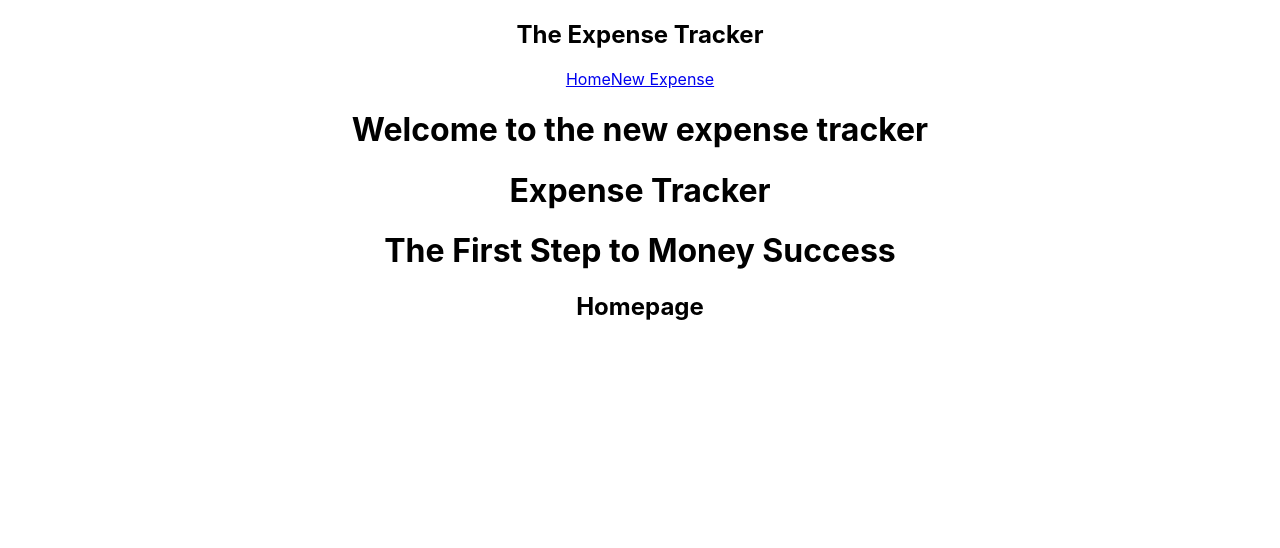
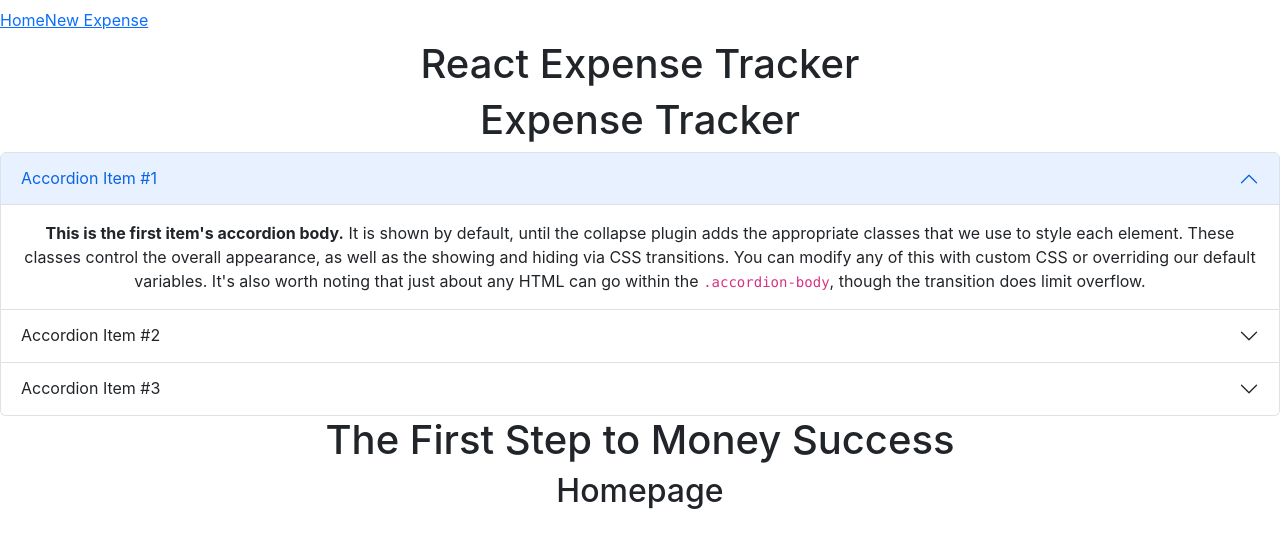
Before and after one commit to rmuchow95/ReactExpenseTracker, a React (Create React App) app: page / in a window 1280 px wide. Shown: the top 548 px of the page. Built offline with nearby package versions, Linux system fonts and the light colour scheme.

Commit message:
Made some changes, deleted some code

```diff
--- a/public/index.html
+++ b/public/index.html
@@ -3,6 +3,13 @@
   <head>
     <meta charset="utf-8" />
     <link rel="icon" href="%PUBLIC_URL%/favicon.ico" />
+    <link
+      href="https://cdn.jsdelivr.net/npm/bootstrap@5.2.2/dist/css/bootstrap.min.css"
+      rel="stylesheet"
+      integrity="sha384-Zenh87qX5JnK2Jl0vWa8Ck2rdkQ2Bzep5IDxbcnCeuOxjzrPF/et3URy9Bv1WTRi"
+      crossorigin="anonymous"
+    />
+
     <meta name="viewport" content="width=device-width, initial-scale=1" />
     <meta name="theme-color" content="#000000" />
     <meta
@@ -24,9 +31,14 @@
       work correctly both with client-side routing and a non-root public URL.
       Learn how to configure a non-root public URL by running `npm run build`.
     -->
-    <title>React App</title>
+    <title>React Expense Tracker</title>
   </head>
   <body>
+    <script
+      src="https://cdn.jsdelivr.net/npm/bootstrap@5.2.2/dist/js/bootstrap.bundle.min.js"
+      integrity="sha384-OERcA2EqjJCMA+/3y+gxIOqMEjwtxJY7qPCqsdltbNJuaOe923+mo//f6V8Qbsw3"
+      crossorigin="anonymous"
+    ></script>
     <noscript>You need to enable JavaScript to run this app.</noscript>
     <div id="root"></div>
     <!--
--- a/src/App.js
+++ b/src/App.js
@@ -6,7 +6,7 @@
 import Home from "./Home";
 
 function App() {
-  const title = "Welcome to the new expense tracker";
+  const title = "React Expense Tracker";
 
   return (
     <div className="App">
--- a/src/Navbar.js
+++ b/src/Navbar.js
@@ -1,7 +1,6 @@
 const Navbar = () => {
   return (
     <nav className="navbar">
-      <h1>The Expense Tracker</h1>
       <div className="links">
         <a href="/">Home</a>
         <a href="/create">New Expense</a>
--- a/src/components/Main.js
+++ b/src/components/Main.js
@@ -2,6 +2,101 @@
   return (
     <div>
       <h1>Expense Tracker</h1>
+      <div class="accordion" id="accordionExample">
+        <div class="accordion-item">
+          <h2 class="accordion-header" id="headingOne">
+            <button
+              class="accordion-button"
+              type="button"
+              data-bs-toggle="collapse"
+              data-bs-target="#collapseOne"
+              aria-expanded="true"
+              aria-controls="collapseOne"
+            >
+              Accordion Item #1
+            </button>
+          </h2>
+          <div
+            id="collapseOne"
+            class="accordion-collapse collapse show"
+            aria-labelledby="headingOne"
+            data-bs-parent="#accordionExample"
+          >
+            <div class="accordion-body">
+              <strong>This is the first item's accordion body.</strong> It is
+              shown by default, until the collapse plugin adds the appropriate
+              classes that we use to style each element. These classes control
+              the overall appearance, as well as the showing and hiding via CSS
+              transitions. You can modify any of this with custom CSS or
+              overriding our default variables. It's also worth noting that just
+              about any HTML can go within the <code>.accordion-body</code>,
+              though the transition does limit overflow.
+            </div>
+          </div>
+        </div>
+        <div class="accordion-item">
+          <h2 class="accordion-header" id="headingTwo">
+            <button
+              class="accordion-button collapsed"
+              type="button"
+              data-bs-toggle="collapse"
+              data-bs-target="#collapseTwo"
+              aria-expanded="false"
+              aria-controls="collapseTwo"
+            >
+              Accordion Item #2
+            </button>
+          </h2>
+          <div
+            id="collapseTwo"
+            class="accordion-collapse collapse"
+            aria-labelledby="headingTwo"
+            data-bs-parent="#accordionExample"
+          >
+            <div class="accordion-body">
+              <strong>This is the second item's accordion body.</strong> It is
+              hidden by default, until the collapse plugin adds the appropriate
+              classes that we use to style each element. These classes control
+              the overall appearance, as well as the showing and hiding via CSS
+              transitions. You can modify any of this with custom CSS or
+              overriding our default variables. It's also worth noting that just
+              about any HTML can go within the <code>.accordion-body</code>,
+              though the transition does limit overflow.
+            </div>
+          </div>
+        </div>
+        <div class="accordion-item">
+          <h2 class="accordion-header" id="headingThree">
+            <button
+              class="accordion-button collapsed"
+              type="button"
+              data-bs-toggle="collapse"
+              data-bs-target="#collapseThree"
+              aria-expanded="false"
+              aria-controls="collapseThree"
+            >
+              Accordion Item #3
+            </button>
+          </h2>
+          <div
+            id="collapseThree"
+            class="accordion-collapse collapse"
+            aria-labelledby="headingThree"
+            data-bs-parent="#accordionExample"
+          >
+            <div class="accordion-body">
+              <strong>This is the third item's accordion body.</strong> It is
+              hidden by default, until the collapse plugin adds the appropriate
+              classes that we use to style each element. These classes control
+              the overall appearance, as well as the showing and hiding via CSS
+              transitions. You can modify any of this with custom CSS or
+              overriding our default variables. It's also worth noting that just
+              about any HTML can go within the <code>.accordion-body</code>,
+              though the transition does limit overflow.
+            </div>
+          </div>
+        </div>
+      </div>
     </div>
   );
 }
--- a/src/index.js
+++ b/src/index.js
@@ -1,10 +1,9 @@
-import React from 'react';
-import ReactDOM from 'react-dom/client';
-import './index.css';
-import App from './App';
-import reportWebVitals from './reportWebVitals';
+import React from "react";
+import ReactDOM from "react-dom/client";
+import "./index.css";
+import App from "./App";
 
-const root = ReactDOM.createRoot(document.getElementById('root'));
+const root = ReactDOM.createRoot(document.getElementById("root"));
 root.render(
   <React.StrictMode>
     <App />
@@ -14,4 +13,3 @@
 // If you want to start measuring performance in your app, pass a function
 // to log results (for example: reportWebVitals(console.log))
 // or send to an analytics endpoint. Learn more: https://bit.ly/CRA-vitals
-reportWebVitals();
--- a/src/reportWebVitals.js
+++ /dev/null
@@ -1,13 +0,0 @@
-const reportWebVitals = onPerfEntry => {
-  if (onPerfEntry && onPerfEntry instanceof Function) {
-    import('web-vitals').then(({ getCLS, getFID, getFCP, getLCP, getTTFB }) => {
-      getCLS(onPerfEntry);
-      getFID(onPerfEntry);
-      getFCP(onPerfEntry);
-      getLCP(onPerfEntry);
-      getTTFB(onPerfEntry);
-    });
-  }
-};
-
-export default reportWebVitals;
```
Also changed, not shown: src/setupTests.js (deleted, +0 -5 lines), 1 other file (tests, documents, lock files or other folders).
